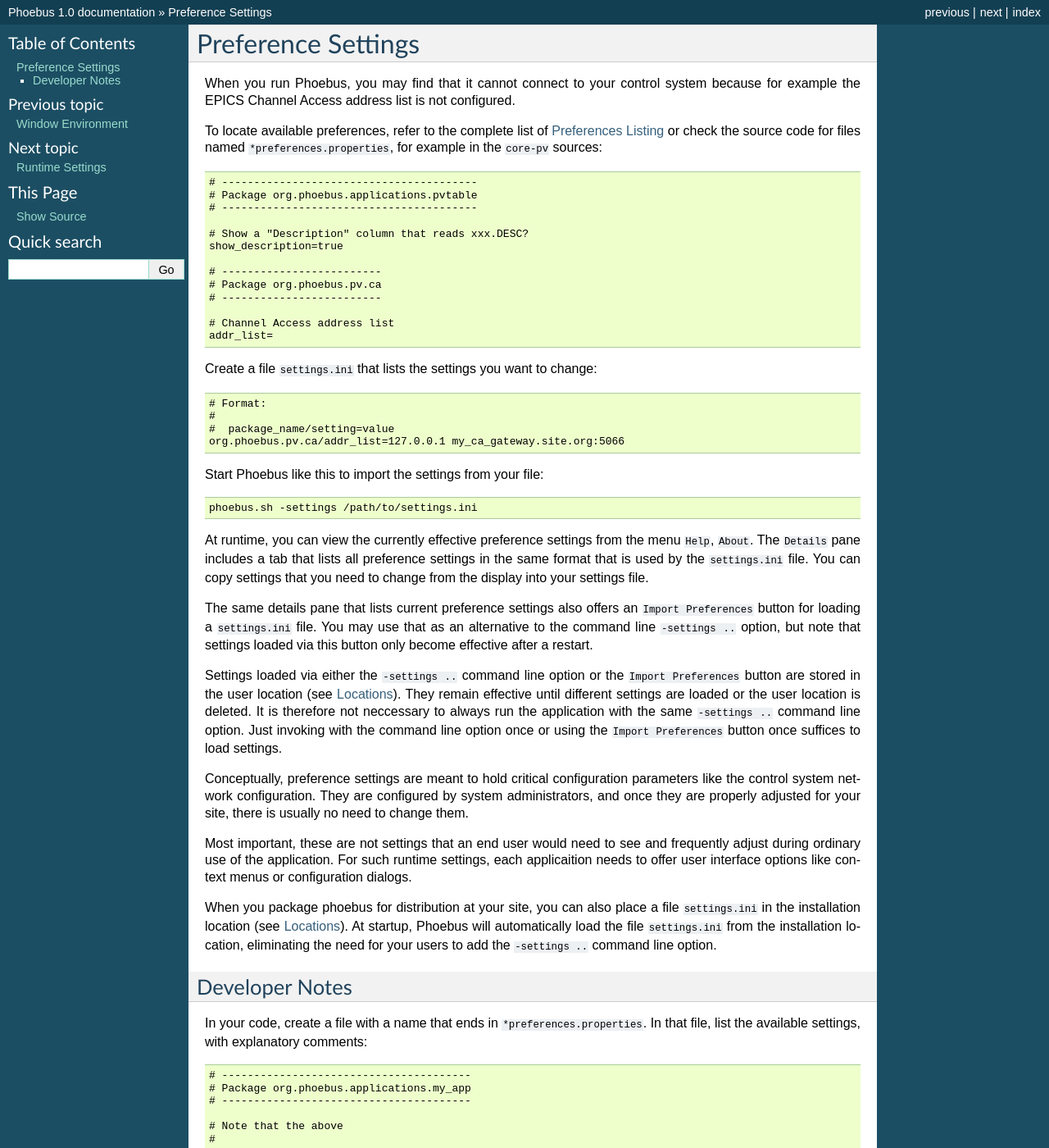
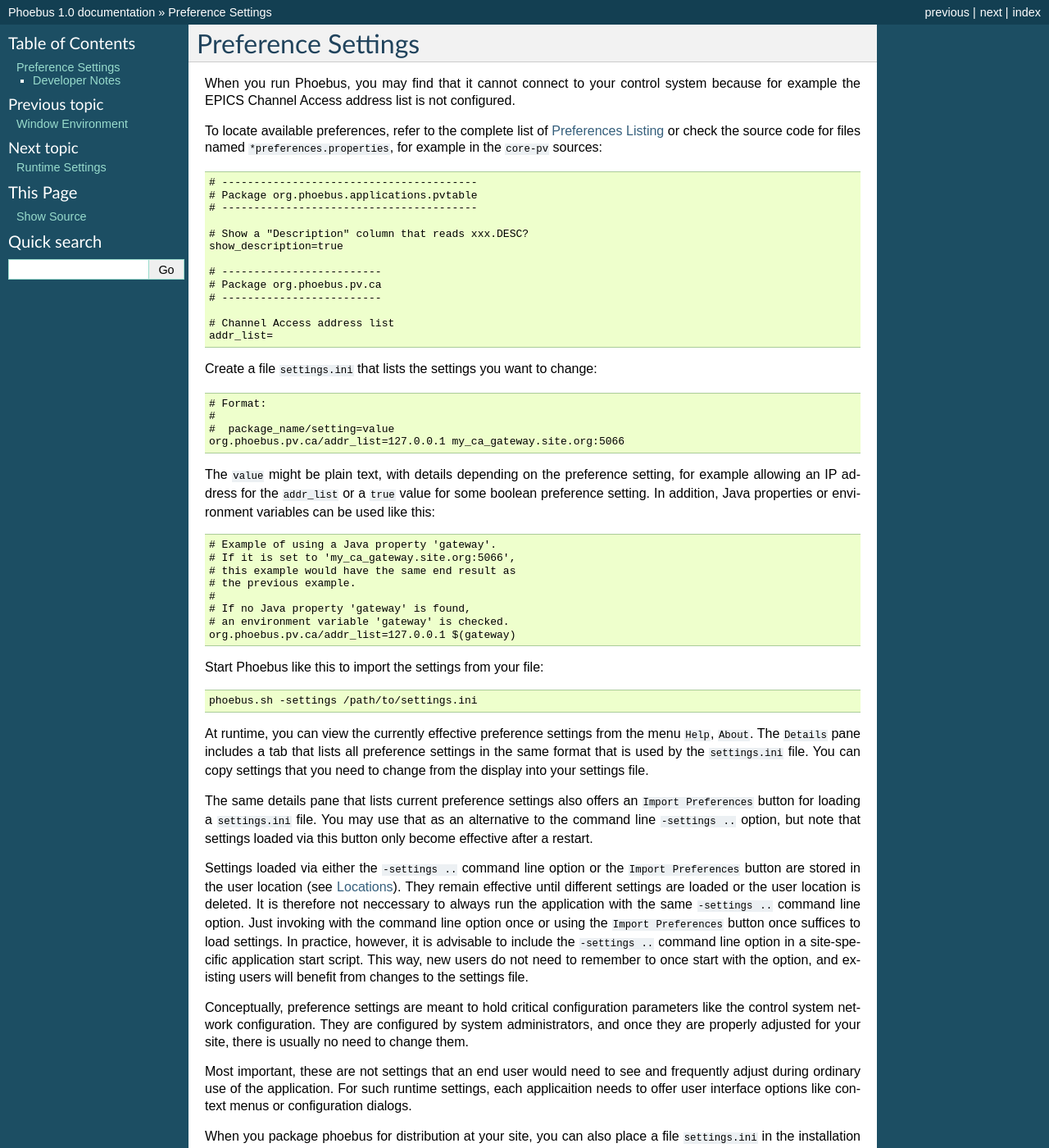
Before and after one commit to kasemir/phoebus-doc, a Sphinx documentation site: the page built from source/preferences.rst, in a window 1280 px wide and 1400 px high. Shown: the whole window at 82% size. Built offline with Sphinx 7.4.7, drawn with Linux system fonts in a browser that asks for light colours.

Commit message:
Preferences: Can use system properties and env

```diff
--- a/source/preferences.rst
+++ b/source/preferences.rst
@@ -32,6 +32,21 @@
    org.phoebus.pv.ca/addr_list=127.0.0.1 my_ca_gateway.site.org:5066
 
 
+The ``value`` might be plain text, with details depending on the
+preference setting, for example allowing an IP address for the ``addr_list``
+or a ``true`` value for some boolean preference setting.
+In addition, Java properties or environment variables can be used like this::
+
+   # Example of using a Java property 'gateway'.
+   # If it is set to 'my_ca_gateway.site.org:5066',
+   # this example would have the same end result as
+   # the previous example.
+   #
+   # If no Java property 'gateway' is found,
+   # an environment variable 'gateway' is checked.
+   org.phoebus.pv.ca/addr_list=127.0.0.1 $(gateway)
+
+
 Start Phoebus like this to import the settings from your file::
 
   phoebus.sh -settings /path/to/settings.ini
@@ -54,7 +69,10 @@
 It is therefore not neccessary to always run the application with the same
 ``-settings ..`` command line option. Just invoking with the command line option
 once or using the ``Import Preferences`` button once suffices to load settings.
-
+In practice, however, it is advisable to include the ``-settings ..`` command line option
+in a site-specific application start script.
+This way, new users do not need to remember to once start with the option,
+and existing users will benefit from changes to the settings file.
 
 Conceptually, preference settings are meant to hold critical configuration
 parameters like the control system network configuration.
```
